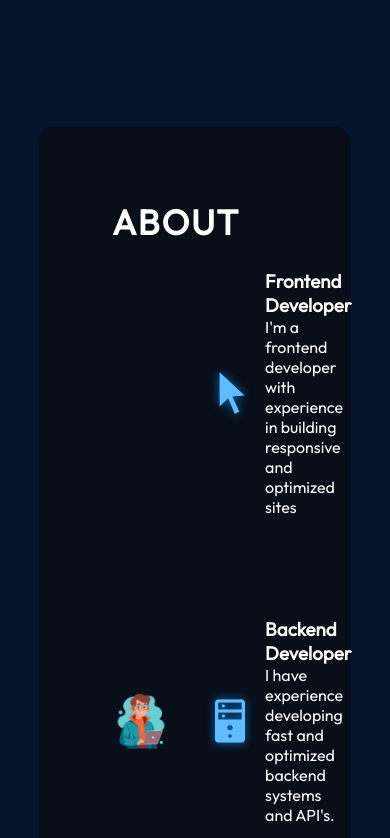
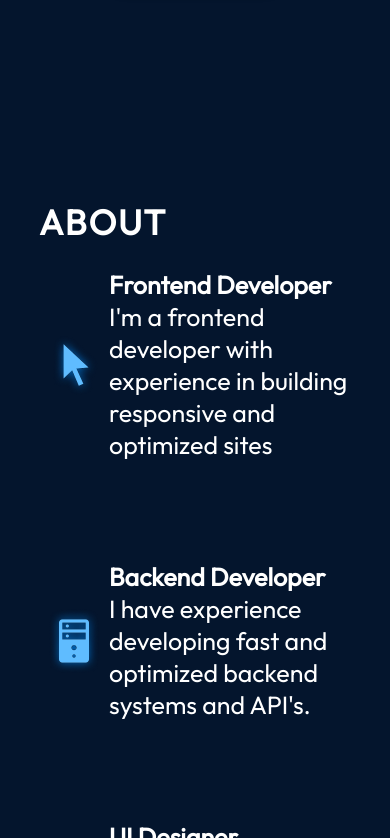
Before and after one commit to rohithl5442/Rohith-Portfolio, a React (Vite) app in the folder react-portfolio/: page / in a window 390 px wide. Shown: the part 846-1684 px from the top of the page. Built offline with nearby package versions, Linux system fonts and the light colour scheme.

Commit message:
transition and effects of about page

```diff
--- a/react-portfolio/src/components/About/About.jsx
+++ b/react-portfolio/src/components/About/About.jsx
@@ -5,7 +5,7 @@
 
 export const About = () => {
   return (
-  <section className={styles.container}>
+  <section className={styles.container} id="about">
     <h2 className={styles.title}>About</h2>
     <div className={styles.content}>
         <img
--- a/react-portfolio/src/components/About/About.module.css
+++ b/react-portfolio/src/components/About/About.module.css
@@ -49,8 +49,44 @@
         rgba(255, 255, 255, 0) 100%
     );
     background-size: 0 100%;
+    background-repeat: no-repeat;
+    transition: 0.4s;
 }
 
 .aboutItem:hover {
     background-size: 100% 100%;
 }
+
+.aboutItem h3 {
+    font-size: 25px;
+    font-weight: 600;
+}
+
+.aboutItem p{
+    font-size: 25px;
+}
+
+@media screen and (max-width: 830px) {
+    .container {
+        background-color: transparent;
+        padding-left: 0;
+        padding-right: 0;
+    }
+
+    .content {
+        flex-direction: column;
+    }
+
+    .aboutImage {
+        display: none;
+    }
+
+    .aboutImage {
+        margin-top: 29px;
+    }
+
+    .aboutItem{
+        padding-left: 0;
+        padding-right:0;
+    }
+}
--- a/react-portfolio/src/index.css
+++ b/react-portfolio/src/index.css
@@ -4,3 +4,7 @@
   padding: 0;
   font-family: "Outfit", Arial, Helvetica, sans-serif;
 }
+
+html {
+  scroll-behavior: smooth;
+}
```
